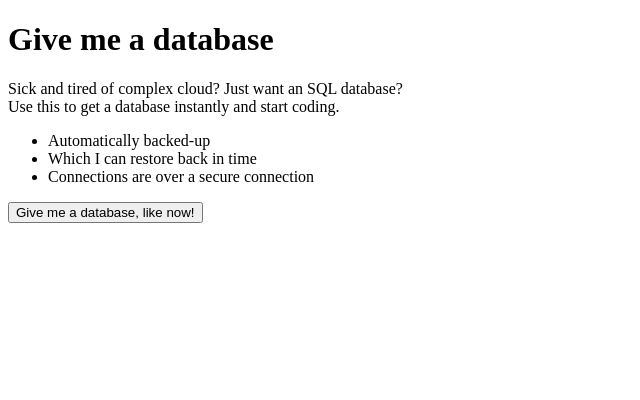
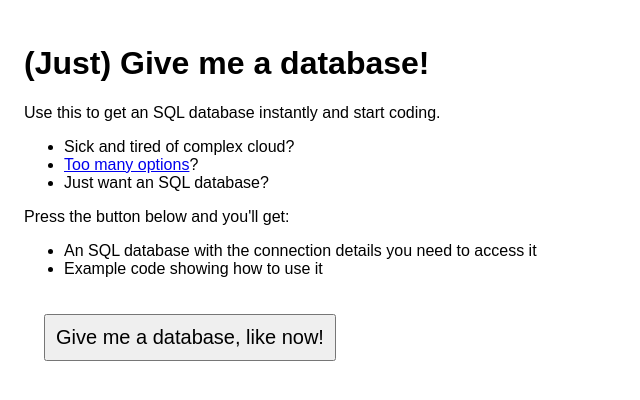
Before and after one commit to KarmaComputing/givemeadatabase, a Flask app: page / in a window 1280 px wide. Shown: the top 400 px of the page, without its empty margins (0-640 px from the left). Run offline with Flask 2, Linux system fonts and the light colour scheme.

Commit message:
add minimal style

```diff
--- a/src/givemeadatabase/templates/index.html
+++ b/src/givemeadatabase/templates/index.html
@@ -2,6 +2,10 @@
 <html>
   <meta name="viewport" content="width=device-width, initial-scale=1">
   <style>
+  body {
+    font-family: sans-serif;
+    padding: 1em;
+  }
   .alert {
     border: 5px dashed black;
     background: yellow;
@@ -12,6 +16,12 @@
   .code-sample {
     border: 10px solid #d1d2d4;
     padding: 10px;
+  }
+
+  .btn {
+    padding: 0.5em;
+    margin: 1em;
+    font-size: 1.25em;
   }
   </style>
 
@@ -44,13 +54,19 @@
       <div class="code-sample">
         <pre>{% include 'example-app-python-app.py' %}</pre>
       </div>
+      <br />
+      <div class="code-sample">
+        To use the above code, you'll also need to pip install the requirements: e.g<br />
+        pip install flask<br />
+        pip install sqlalchemy<br />
+      </div>
 
       <div class="alert">
         <em>Warning:</em> Only use for testing and experimentation.
       </div>
   {% else %}
 
-    <h1>Give me a database</h1>
+    <h1>(Just) Give me a database!</h1>
 
     {% if 'text' in msg %}
       <div class="alert">
@@ -58,23 +74,28 @@
       </div>
     {% endif %}
 
-    Sick and tired of complex cloud? Just want an SQL database?</br>
 
-    Use this to get a database instantly and start coding.
+    Use this to get an SQL database instantly and start coding.
     <ul>
+      <li>Sick and tired of complex cloud?</li>
+      <li><a href="https://www.youtube.com/watch?v=BtJAsvJOlhM">Too many options</a>?</li>
+      <li>Just want an SQL database?</li>
+    </ul>
 
-      <li>Automatically backed-up</li>
-      <li>Which I can restore back in time</li>
-      <li>Connections are over a secure connection</li>
+    <p>Press the button below and you'll get:</p>
+
+    <ul>
+      <li>An SQL database with the connection details you need to access it</li>
+      <li>Example code showing how to use it</li>
     </ul>
 
     <form method="POST">
-      <input type="submit" value="Give me a database, like now!" onclick="showMesage()" />
+      <input type="submit" class="btn" value="Give me a database, like now!" onclick="showMesage()" />
     </form>
 
     <script>
     function showMesage() {
-      alert("Creating your database now!\n\nThe next page will give you the connection settings for your database.");
+      alert("Creating your database now!\n\nThe next page will give you the connection settings to connect to your database.");
     }
     </script>
 
```
